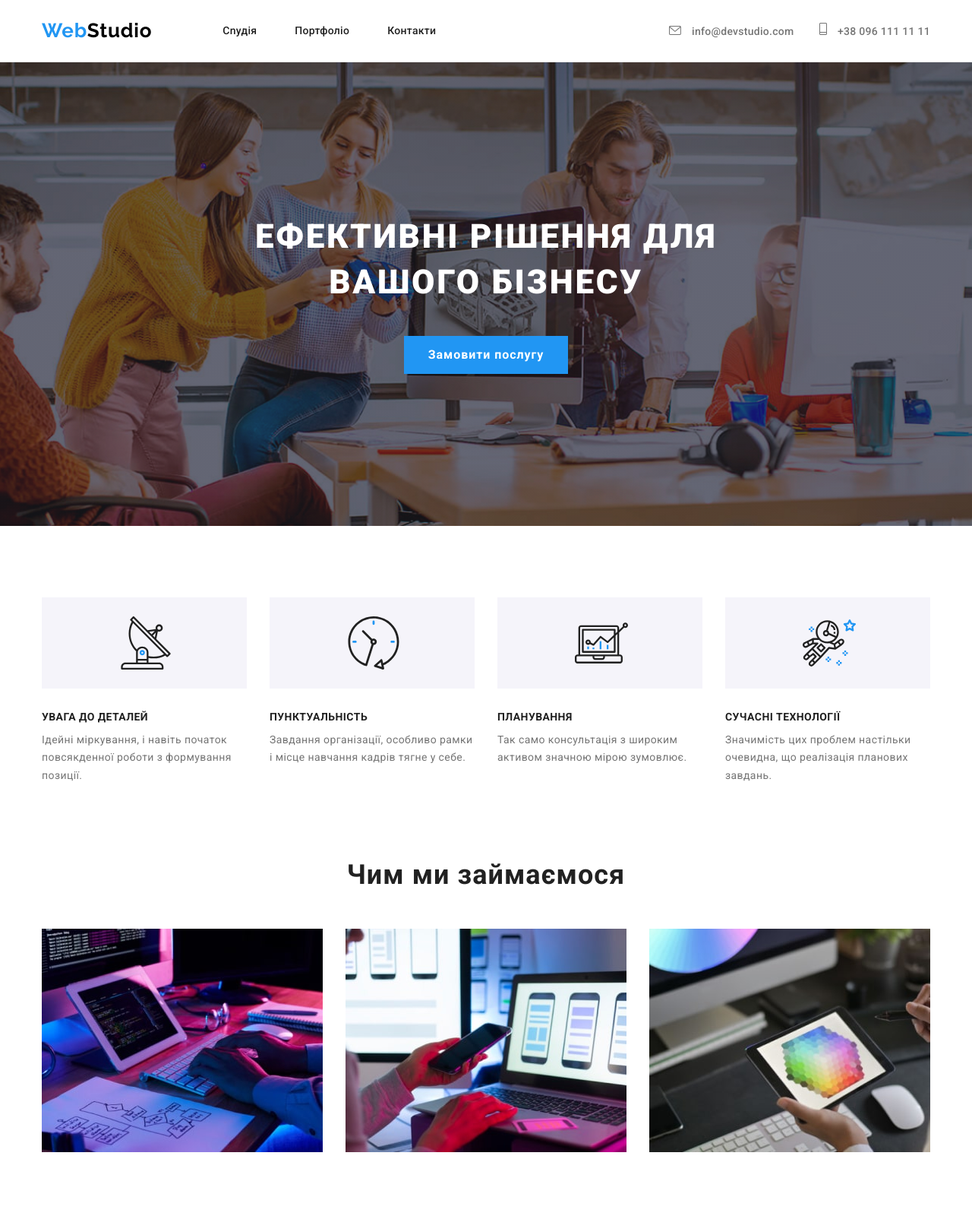
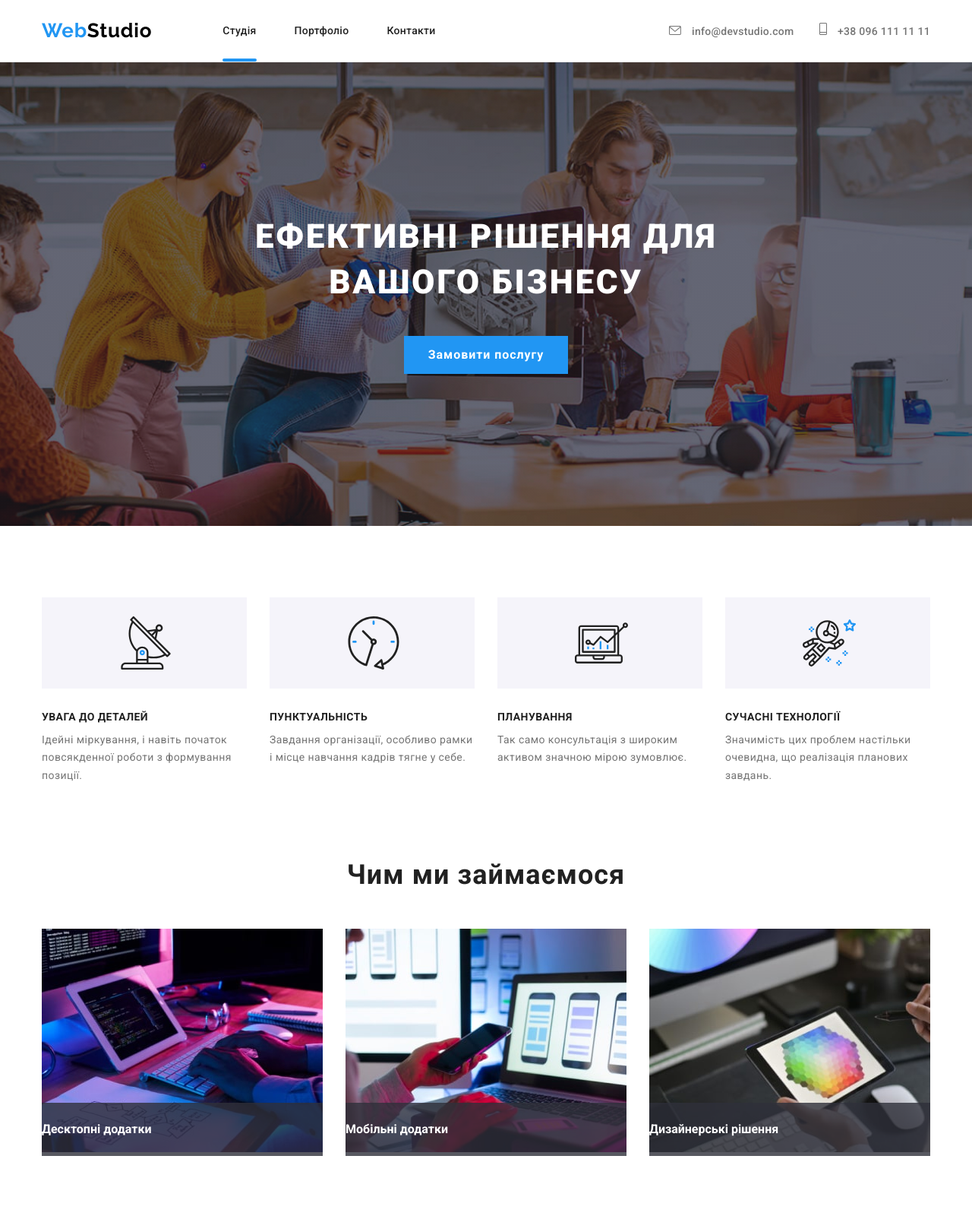
Before and after one commit to Edikmas01/goit-markup-hw-05, a plain HTML site: page index.html in a window 1280 px wide. Shown: the top 1600 px of the page at 76% size. Drawn offline with nearby package versions, Linux system fonts and the light colour scheme.

Commit message:
transition

```diff
--- a/css/style.css
+++ b/css/style.css
@@ -111,11 +111,28 @@ body {
   color: var(--title-color);
   padding-top: 5px;
   padding-bottom: 5px;
+  transition: color 300ms linear;
 }
 .header-link:hover,
 .header-link:focus {
   color: var(--accent-color);
 }
+
+.actev {
+  position: relative;
+}
+
+.actev::after {
+  position: absolute;
+  content: "";
+  width: 100%;
+  height: 4px;
+  border-radius: 2px;
+  left: 0;
+  background-color: var(--accent-color);
+  bottom: -28px;
+}
+
 .header-item:not(:last-child) {
   margin-right: 50px;
 }
@@ -127,6 +144,7 @@ body {
   line-height: 1.14;
   letter-spacing: 0.02em;
   color: var(--pre-title-color);
+  transition: color 300ms linear;
 }
 
 .header-connect {
@@ -140,6 +158,7 @@ body {
 .envelope-icon-header {
   margin-right: 10px;
   fill: var(--pre-title-color);
+  transition: fill 300ms linear;
 }
 
 .header-email:hover {
@@ -159,6 +178,7 @@ body {
 .phone-icon-header {
   margin-right: 10px;
   fill: var(--pre-title-color);
+  transition: fill 300ms linear;
 }
 
 .header-tel:hover {
@@ -174,6 +194,9 @@ body {
 .header-tel:focus .phone-icon-header {
   fill: #2196f3;
 }
+
+/*---- hero ---*/
+
 .hero {
   background-color: #2f303a;
   padding-top: 200px;
@@ -277,7 +300,30 @@ body {
 }
 .gallery-item {
   width: calc((100% - 60px) / 3);
+  position: relative;
 }
+.gallery-text {
+  position: absolute;
+  bottom: 0;
+  left: 0;
+  color: #ffffff;
+  width: 100%;
+  font-weight: 700;
+  line-height: 16px;
+  padding-top: 27px;
+  padding-bottom: 27px;
+  background-color: rgba(47, 48, 58, 0.8);
+}
+
+/*.one {
+  padding: 27px 107px;
+}
+.two {
+  padding: 27px 113px;
+}
+.three {
+  padding: 27px 95px;
+}*/
 
 /*---------- team ------*/
 .team {
@@ -344,10 +390,12 @@ body {
   display: flex;
   align-items: center;
   justify-content: center;
+  transition: background-color 300ms linear;
 }
 
 .team-soc-icon {
   fill: #afb1b8;
+  transition: fill 300ms linear;
 }
 
 .team-soc-link:hover {
@@ -367,6 +415,7 @@ body {
 }
 
 /*------------- client -------*/
+
 .client {
   padding-bottom: 94px;
 }
@@ -390,10 +439,12 @@ body {
   display: flex;
   align-items: center;
   justify-content: center;
+  transition: border-color 300ms linear;
 }
 
 .client-icon {
   fill: #afb1b8;
+  transition: fill 300ms linear;
 }
 
 .client-icon:hover {
@@ -455,6 +506,7 @@ body {
   letter-spacing: 0.03em;
   color: #ffffff;
   margin-bottom: 9px;
+  transition: color 300ms linear;
 }
 
 .footer-address:hover,
@@ -474,6 +526,7 @@ body {
   line-height: 1.71;
   letter-spacing: 0.03em;
   color: rgba(255, 255, 255, 0.6);
+  transition: color 300ms linear;
 }
 
 .footer-email:hover,
@@ -519,10 +572,12 @@ body {
   display: flex;
   align-items: center;
   justify-content: center;
+  transition: background-color 300ms linear;
 }
 
 .footer-soc-icon {
   fill: #ffffff;
+  transition: fill 300ms linear;
 }
 
 .footer-soc-link:hover {
@@ -558,6 +613,7 @@ body {
   color: var(--title-color);
   padding: 6px 22px;
   border: #f5f4fa;
+  transition: background-color 300ms linear, color 300ms linear;
 }
 
 .menu-btn:hover,
@@ -600,6 +656,7 @@ body {
   box-sizing: border-box;
   background: #ffffff;
   border: 1px solid #eeeeee;
+  transition: box-shadow 300ms linear;
 }
 
 .projects-item:hover {
--- a/index.html
+++ b/index.html
@@ -29,7 +29,7 @@
         <nav class="header-nav">
           <ul class="header-list list">
             <li class="header-item">
-              <a href="./index.html" class="header-link link"> Сnудія </a>
+              <a href="./index.html" class="header-link link actev"> Студія </a>
             </li>
             <li class="header-item">
               <a href="./portfolio.html" class="header-link link">
@@ -128,6 +128,7 @@
                 width="370"
                 height="294"
               />
+              <p class="gallery-text one">Десктопні додатки</p>
             </li>
             <li class="gallery-item">
               <img
@@ -136,6 +137,7 @@
                 width="370"
                 height="294"
               />
+              <p class="gallery-text two">Мобільні додатки</p>
             </li>
             <li class="gallery-item">
               <img
@@ -144,6 +146,7 @@
                 width="370"
                 height="294"
               />
+              <p class="gallery-text three">Дизайнерські рішення</p>
             </li>
           </ul>
         </div>
```
Also changed, not shown: portfolio.html (+1 -1 lines).
